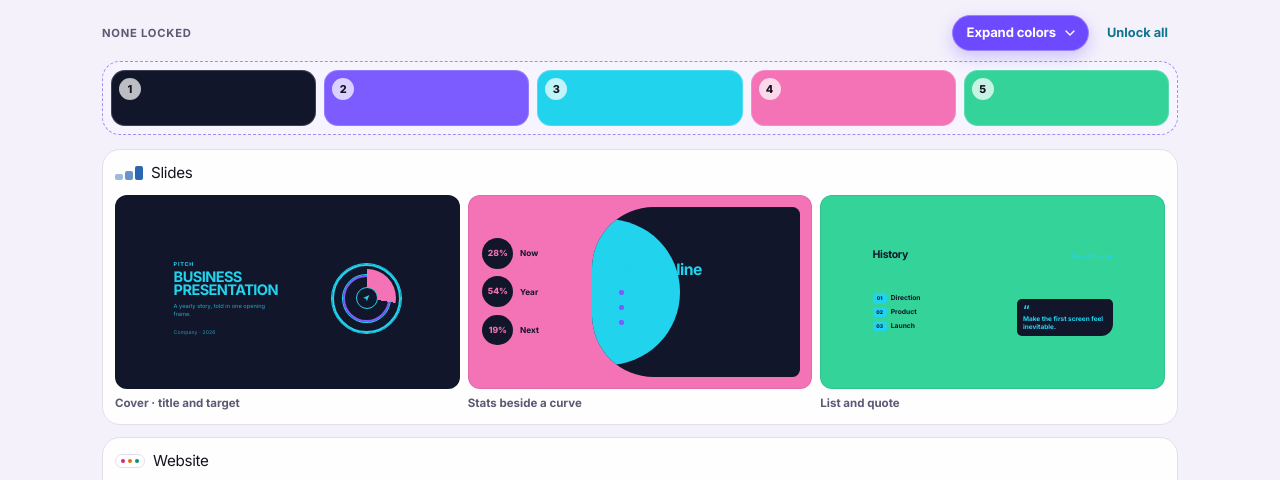
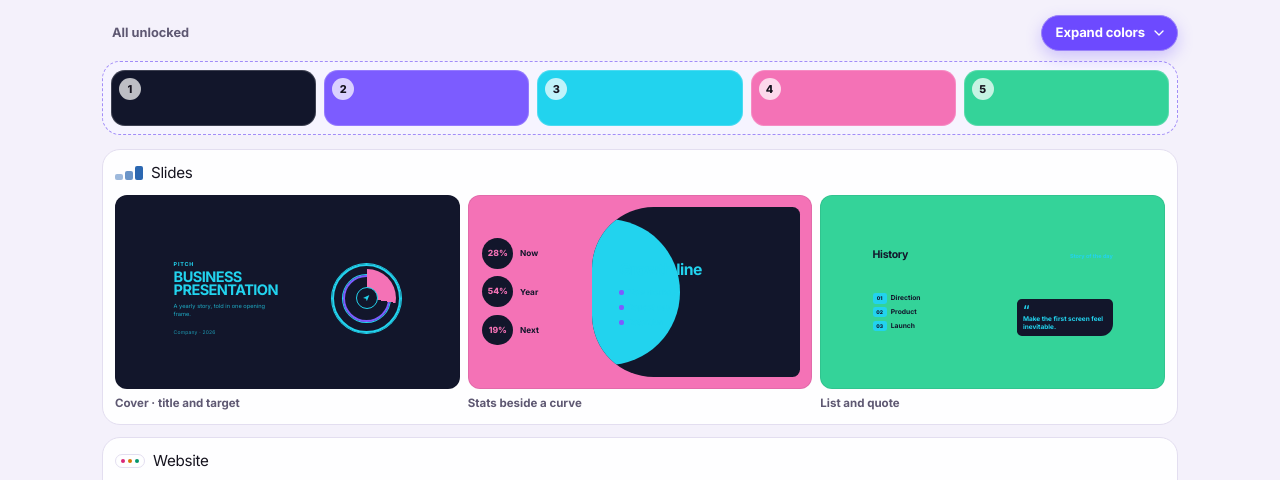
Before and after one commit to morriscsy/chroma, a React app: page pages/index.html in a window 1280 px wide. Shown: the part 263-743 px from the top of the page. Built offline with nearby package versions, Linux system fonts and the light colour scheme.

Commit message:
Ease the color plates open and fold the lock status into one control.
The strip grows into the value cards, and Unlock 2 replaces the separate locked label.

```diff
--- a/src/components/palette-studio.tsx
+++ b/src/components/palette-studio.tsx
@@ -1,4 +1,5 @@
 import { useEffect, useLayoutEffect, useMemo, useRef, useState, type CSSProperties } from "react";
+import { flushSync } from "react-dom";
 import { Check, ChevronDown, Copy, Download, Lock, Shuffle, Undo2, Unlock } from "lucide-react";
 import {
   CANVAS,
@@ -109,6 +110,7 @@ export function PaletteStudio() {
   const historyRef = useRef<Swatch[][]>([]);
   const sliderDirty = useRef(false);
   const toastTimer = useRef<number>(0);
+  const platesStageRef = useRef<HTMLDivElement>(null);
   paletteRef.current = palette;
   locksRef.current = locks;
   harmonyRef.current = harmony;
@@ -303,6 +305,34 @@ export function PaletteStudio() {
   function unlockAll() {
     setLocks([false, false, false, false, false]);
     flash("Unlocked all swatches", "unlock");
+  }
+
+  function setPlates(next: boolean) {
+    if (next === platesOpen) return;
+    const stage = platesStageRef.current;
+    const reduce = window.matchMedia("(prefers-reduced-motion: reduce)").matches;
+    if (!stage || reduce) {
+      setPlatesOpen(next);
+      return;
+    }
+    const from = stage.getBoundingClientRect().height;
+    flushSync(() => setPlatesOpen(next));
+    const to = stage.getBoundingClientRect().height;
+    if (Math.abs(to - from) < 1) return;
+    stage.style.overflow = "hidden";
+    stage.style.transition = "none";
+    stage.style.height = `${from}px`;
+    void stage.offsetHeight;
+    stage.style.transition = "height 0.48s cubic-bezier(0.22, 1, 0.36, 1)";
+    stage.style.height = `${to}px`;
+    const done = (event: TransitionEvent) => {
+      if (event.propertyName !== "height") return;
+      stage.style.height = "";
+      stage.style.overflow = "";
+      stage.style.transition = "";
+      stage.removeEventListener("transitionend", done);
+    };
+    stage.addEventListener("transitionend", done);
   }
 
   function selectHarmony(next: Harmony) {
@@ -576,25 +606,28 @@ export function PaletteStudio() {
 
         <section className="plates" data-open={platesOpen ? "true" : "false"}>
           <div className="grid-head">
-            <p className="kind">{lockedCount === 0 ? "None locked" : `${lockedCount} locked`}</p>
-            <div className="plates-actions">
+            <button
+              type="button"
+              className="btn-text plates-unlock"
+              onClick={unlockAll}
+              disabled={lockedCount === 0}
+            >
+              {lockedCount === 0 ? "All unlocked" : `Unlock ${lockedCount}`}
+            </button>
             <button
               type="button"
               className="plates-toggle"
               aria-expanded={platesOpen}
-                onClick={() => setPlatesOpen((open) => !open)}
+              onClick={() => setPlates(!platesOpen)}
             >
               {platesOpen ? "Hide values" : "Expand colors"}
               <ChevronDown />
             </button>
-              <button type="button" className="btn-text" onClick={unlockAll}>
-                Unlock all
-              </button>
-            </div>
           </div>
 
+          <div className="plates-stage" ref={platesStageRef}>
             {platesOpen ? (
-            <div className="swatch-grid">
+              <div className="plates-view swatch-grid" key="open">
                 {palette.map((swatch, index) => {
                   const report = contrastReport(swatch);
                   const text = rgbCss(report.bestRgb);
@@ -666,7 +699,13 @@ export function PaletteStudio() {
                 })}
               </div>
             ) : (
-            <button type="button" className="plates-strip" aria-label="Expand colors" onClick={() => setPlatesOpen(true)}>
+              <button
+                type="button"
+                className="plates-view plates-strip"
+                key="shut"
+                aria-label="Expand colors"
+                onClick={() => setPlates(true)}
+              >
                 {palette.map((swatch, index) => (
                   <span key={index} className="plates-chip" style={{ backgroundColor: swatch.hex }}>
                     <span>{index + 1}</span>
@@ -675,6 +714,7 @@ export function PaletteStudio() {
                 ))}
               </button>
             )}
+          </div>
         </section>
 
         <PaletteUses palette={palette} gradient={harmony === "gradient"} />
--- a/src/styles.css
+++ b/src/styles.css
@@ -1044,10 +1044,20 @@
     justify-content: space-between;
     gap: 10px;
   }
-  .plates-actions {
-    display: flex;
-    align-items: center;
-    gap: 8px;
+  .plates-stage {
+    min-width: 0;
+  }
+  .plates-view {
+    animation: plates-in 0.48s cubic-bezier(0.22, 1, 0.36, 1);
+  }
+  .plates-unlock:disabled {
+    color: var(--color-muted);
+    cursor: default;
+  }
+  .plates-unlock:disabled:hover,
+  .plates-unlock:disabled:active {
+    background: transparent;
+    scale: 1;
   }
   .plates-toggle {
     display: inline-flex;
@@ -1595,6 +1605,17 @@
   }
 }
 
+@keyframes plates-in {
+  from {
+    opacity: 0;
+    transform: translateY(8px);
+  }
+  to {
+    opacity: 1;
+    transform: none;
+  }
+}
+
 @keyframes brand-dot {
   0%,
   100% {
@@ -1663,7 +1684,8 @@
 
 @media (prefers-reduced-motion: reduce) {
   .brand-dot,
-  .mode-pill {
+  .mode-pill,
+  .plates-view {
     animation: none;
   }
   .mode-pill,
```
Lines whose indentation alone changed are shown as unchanged.
